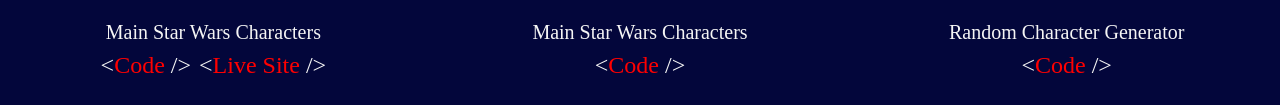
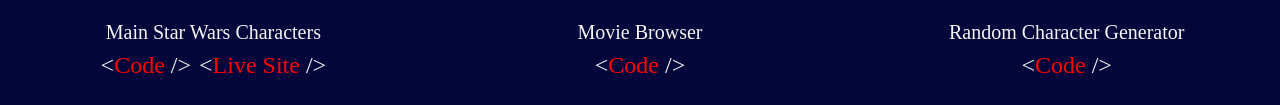
Before and after one commit to EdipraTech/portfolio-site, a plain HTML site: page projects.html in a window 1280 px wide. Shown: the part 470-575 px from the top of the page. Drawn offline with Linux system fonts and the light colour scheme.

Commit message:
fixed projects page

```diff
--- a/projects.html
+++ b/projects.html
@@ -63,7 +63,7 @@
           alt=""
           class="work-links"
         />
-        <div class="project">Main Star Wars Characters</div>
+        <div class="project">Movie Browser</div>
 
         <a href="https://github.com/Edipra98/moviebrowser" class="code"
           >&lt;<span class="red-text">Code</span> /&gt;</a
```
